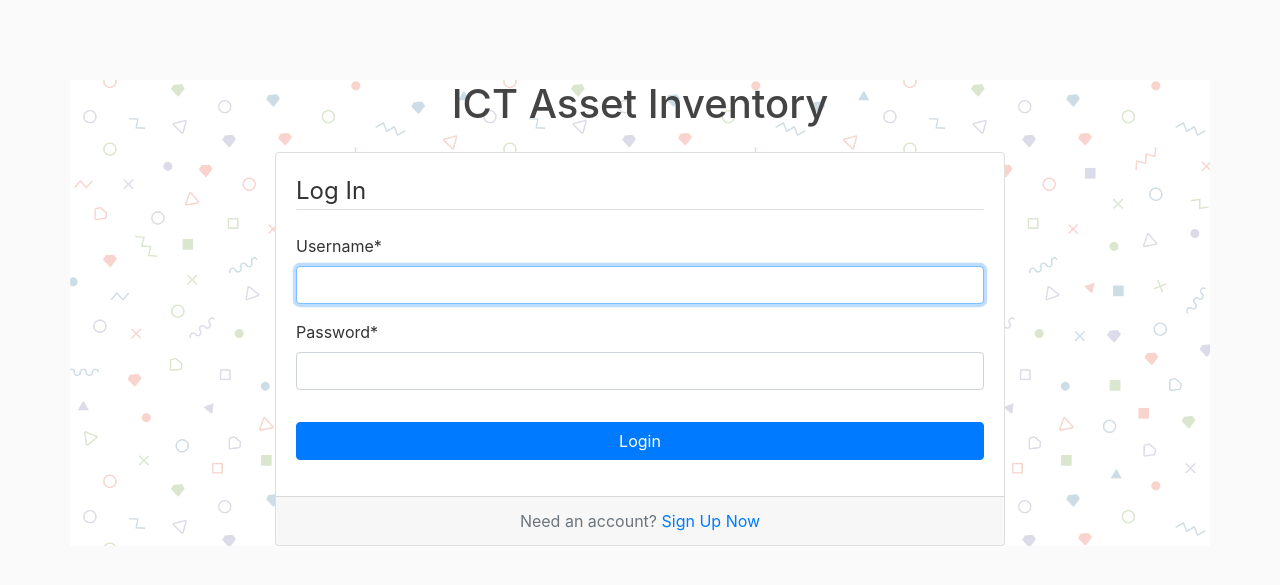
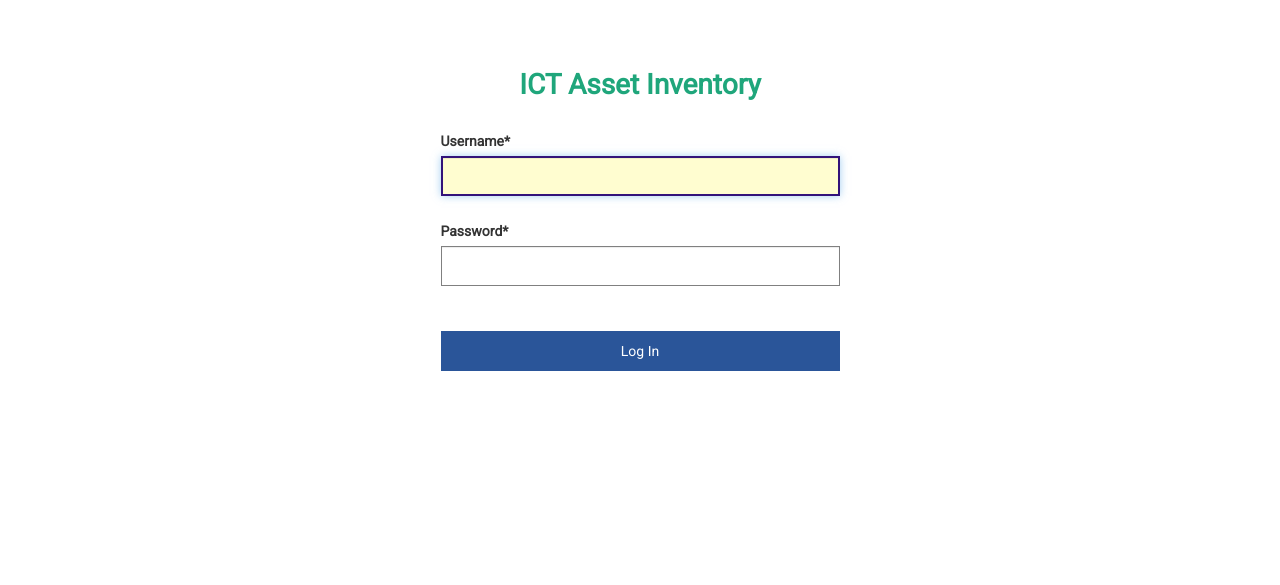
Before and after one commit to mutombop/inventory-manager, a Django app: page /login/ in a window 1280 px wide. Shown: the top 585 px of the page. Run offline with Django 3.2, Linux system fonts and the light colour scheme; parts of the project's set-up code (start-up, migrations or seed data) failed here and were passed over; some libraries are stand-ins or nearby versions.

Commit message:
Modified UI of Login & Logout pages

```diff
--- a/accounts/templates/accounts/login.html
+++ b/accounts/templates/accounts/login.html
@@ -1,39 +1,144 @@
-{% extends "inventory/base.html" %}
 {% load crispy_forms_tags %}
 
+<!DOCTYPE html>
+<html lang="en">
+  <head>
+    <meta charset="utf-8">
+    <meta http-equiv="X-UA-Compatible" content="IE=edge">
+    <meta name="viewport" content="width=device-width, initial-scale=1">
+    <!-- The above 3 meta tags *must* come first in the head; any other head content must come *after* these tags -->
+    <title>Login Page</title>
 
-{% block body %}
-<div class="container" style="background-image: url(../../static/img/memphis-colorful.png)">
-        <h1 class="text-center logo my-4">ICT Asset Inventory</h1>
-              <div class="row justify-content-center">
-                <div class="col-lg-8 col-md-10 col-sm-12">
-                  <div class="card">
-                    <div class="card-body">
-                      <!-- <h3 class="card-title">Sign up</h3> -->
-    <form method="POST">
-        {% csrf_token %}
-        <fieldset class="form-group">
-            <legend class="border-bottom mb-4">Log In</legend>
-            {{ form|crispy }}
-        </fieldset>
-        <div class="form-group">
-            <button class="btn btn-primary btn-block" type="submit">Login</button>
-            <!-- <button class="btn btn-outline-info" type="submit">Login</button> -->
-        </div>
-    </form>
-</div>
-<div class="card-footer text-muted text-center">
-        Need an account? <a href="{% url 'register' %}">Sign Up Now</a>
-</div>
-</div>
-</div>
-</div>
-</div>
-<!--     <div class="border-top pt-3">
-        <small class="text-muted">
-            Need an account? <a href="{% url 'register' %}">Sign Up Now</a>
-        </small>
-    </div>
-</div> -->
+    <!-- Bootstrap CSS-->
+    <link href="https://netdna.bootstrapcdn.com/bootstrap/3.2.0/css/bootstrap.min.css" rel="stylesheet" id="bootstrap-css">
+    <!-- Roboto font  -->
+    <link href="https://fonts.googleapis.com/css?family=Roboto" rel="stylesheet">
+  <style type="text/css">
+    body{
+    font-family: 'Roboto', sans-serif;
+}
+/*    --------------------------------------------------
+    :: Login Section
+    -------------------------------------------------- */
+#login {
+    padding-top: 50px
+}
+#login .form-wrap {
+    width: 35%;
+    margin: 0 auto;
+}
+#login h1 {
+    color: #1fa67b;
+    font-size: 28px;
+    text-align: center;
+    font-weight: bold;
+    padding-bottom: 20px;
+}
+#login .form-group {
+    margin-bottom: 25px;
+}
+#login .checkbox {
+    margin-bottom: 20px;
+    position: relative;
+    -webkit-user-select: none;
+    -moz-user-select: none;
+    -ms-user-select: none;
+    -o-user-select: none;
+    user-select: none;
+}
+#login .checkbox.show:before {
+    content: '\e013';
+    color: #1fa67b;
+    font-size: 17px;
+    margin: 1px 0 0 3px;
+    position: absolute;
+    pointer-events: none;
+    font-family: 'Glyphicons Halflings';
+}
+#login .checkbox .character-checkbox {
+    width: 25px;
+    height: 25px;
+    cursor: pointer;
+    border-radius: 3px;
+    border: 1px solid #ccc;
+    vertical-align: middle;
+    display: inline-block;
+}
+#login .checkbox .label {
+    color: #6d6d6d;
+    font-size: 13px;
+    font-weight: normal;
+}
+#login .btn.btn-custom {
+    font-size: 14px;
+    margin-bottom: 20px;
+}
+#login .forget {
+    font-size: 13px;
+    text-align: center;
+    display: block;
+}
+
+/*    --------------------------------------------------
+    :: Inputs & Buttons
+    -------------------------------------------------- */
+.form-control {
+    color: #212121;
+    border:1px solid grey;
+    border-radius: 0px;
+    height:40px;
+    font-size:12pt;
+
+}
+
+.form-control:focus {
+    border:2px solid #32127A;
+    background-color: #fffdd0;
+
+}
+.btn-custom {
+    color: #fff;
+    background-color: #2A5599;
+    border-radius: 0px;
+    font-size:18pt;
+    height: 40px;
+}
+.btn-custom:hover,
+.btn-custom:focus {
+    color: #fff;
+}
+
+
+  </style>
+  </head>
+  <body>
+    {% block body %}
+<section id="login">
+    <div class="container">
+        <div class="row">
+            <div class="col-xs-12">
+                <div class="form-wrap">
+                <h1>ICT Asset Inventory</h1>
+                    <form role="form" method="post" id="login-form" autocomplete="off">
+                        {% csrf_token %}
+
+                        {{ form|crispy }}
+                        <br/>
+                        <button class="btn btn-custom btn-block" type="submit">Log In</button>
+
+                    </form>
+
+
+                </div>
+            </div> <!-- /.col-xs-12 -->
+        </div> <!-- /.row -->
+    </div> <!-- /.container -->
+</section>
 
 {% endblock %}
+
+    <!-- jQuery (necessary for Bootstrap's JavaScript plugins) -->
+    <script src="https://netdna.bootstrapcdn.com/bootstrap/3.2.0/js/bootstrap.min.js"></script>
+    <script src="https://code.jquery.com/jquery-1.11.1.min.js"></script>
+  </body>
+</html>
```
Also changed, not shown: accounts/templates/accounts/logout.html (+137 -8 lines), inventory/templates/inventory/base.html (+6 -1 lines).
